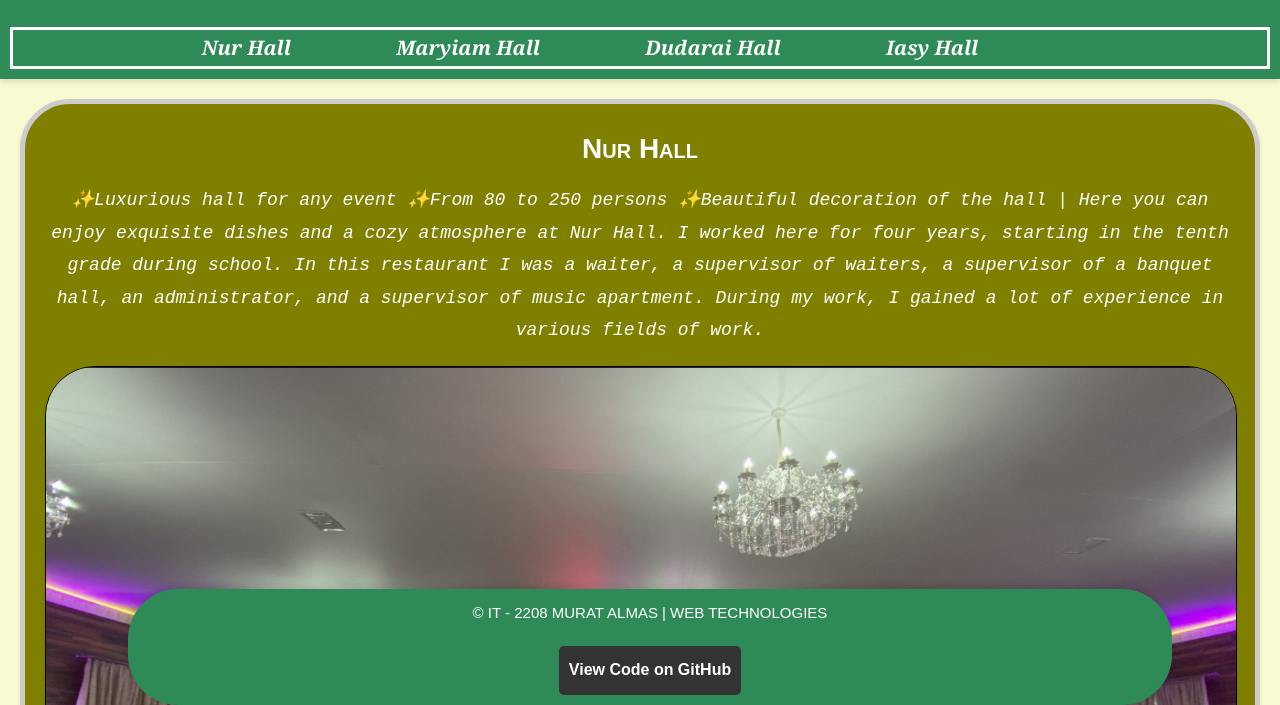
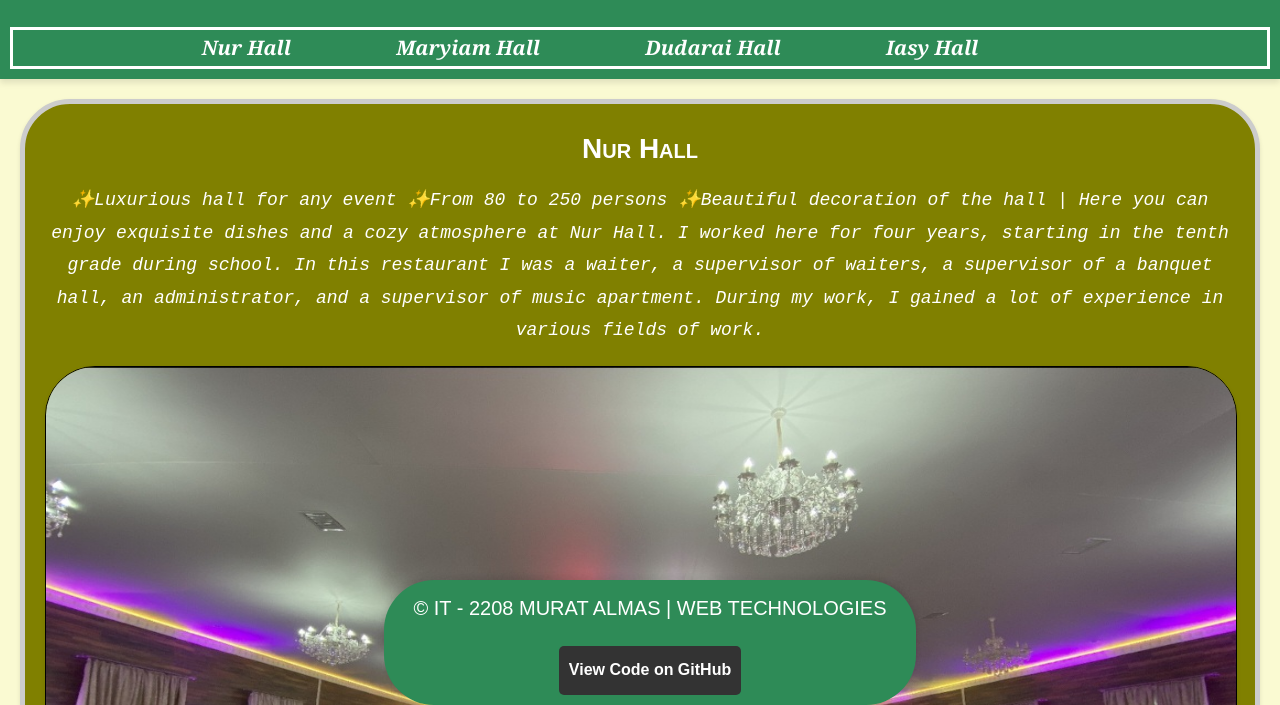
Before and after one commit to Almasmm/My-ex-job.web, a plain HTML site: page index.html in a window 1280 px wide. Shown: the part 95-800 px from the top of the page. Drawn offline with Linux system fonts and the light colour scheme.

Commit message:
Update styles.css

```diff
--- a/styles.css
+++ b/styles.css
@@ -115,14 +115,14 @@ body {
     box-shadow: 0px -4px 6px rgba(0, 0, 0, 0.1);
     position: fixed;
     bottom: 0;
-    width:80%;
-    margin-left: 10%;
+    width:40%;
+    margin-left: 30%;
     z-index: 999;
     border-radius: 50px;
 }
 
 .footer-text {
-    font-size: 15px;
+    font-size: 20px;
     text-transform: uppercase;
 }
 .github-link {
```
